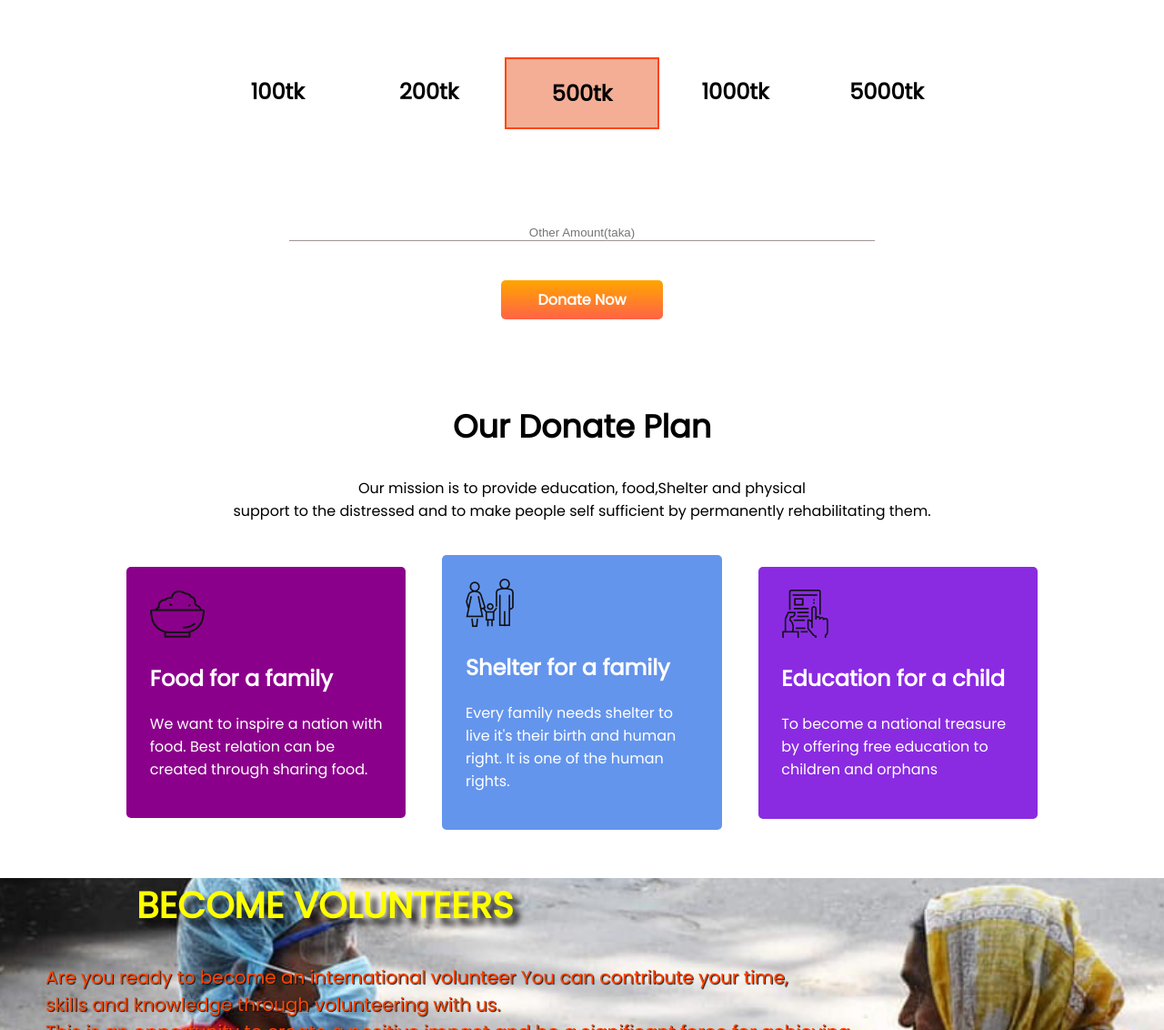
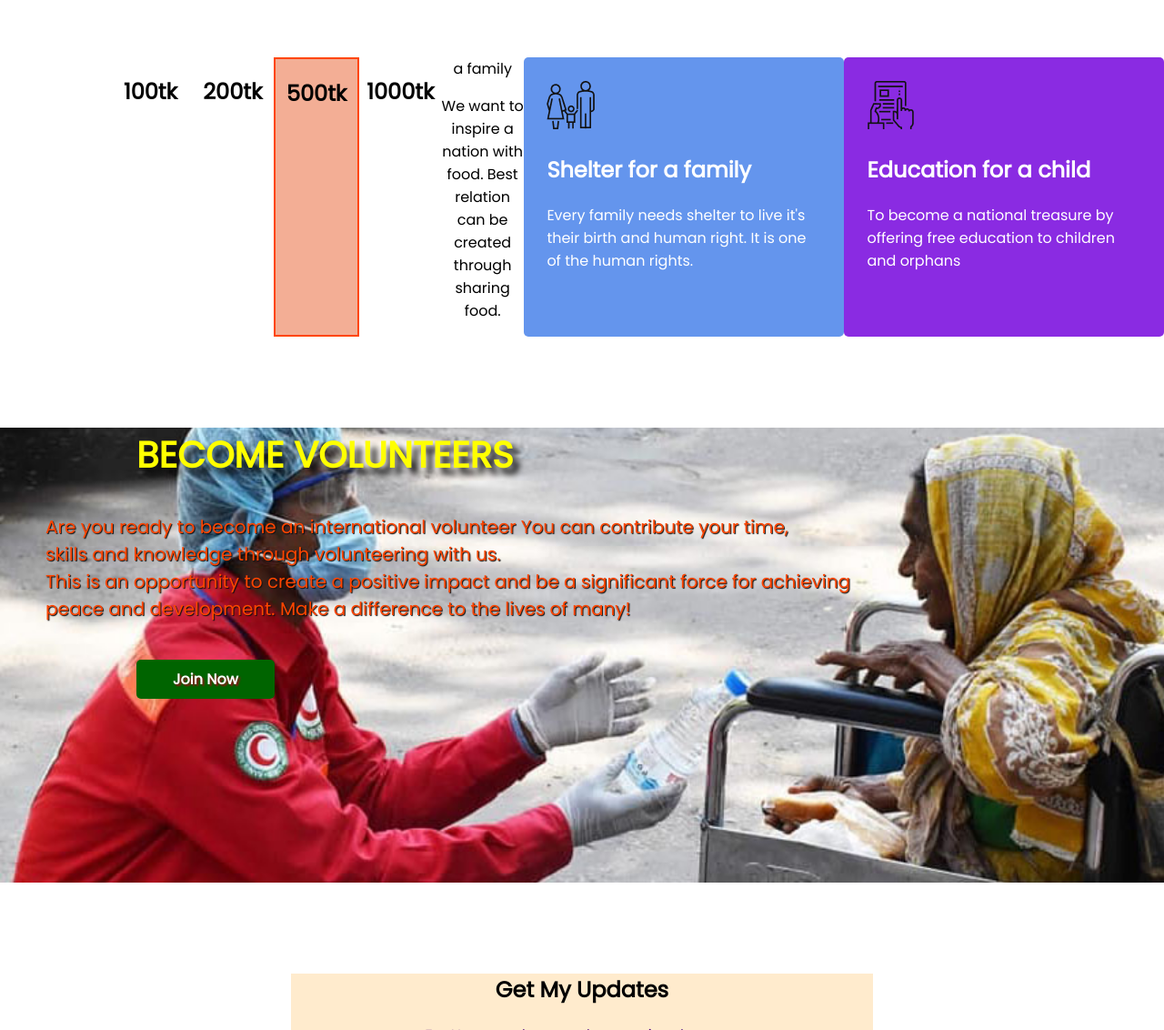
Before and after one commit to tonmay-26/donate-project, a plain HTML site: page index.html in a window 1280 px wide. Shown: the part 795-1927 px from the top of the page at 91% size. Drawn offline with Linux system fonts and the light colour scheme; a web font is replaced by a local one.

Commit message:
last modify

```diff
--- a/index.html
+++ b/index.html
@@ -19,7 +19,7 @@
             <h1 class="help-title">Let’s Help Those Who Are
                 More In Need</h1>
                 <p id="discribe">Our vision is to spread humanity, kindness and bring social justice.<br> We believe that good brings only more good and<br> everyone deserves to live in a peaceful environment.</p>
-                <a class="help" href="">Donet Now</a>
+                <a class="help" href="">Donate Now</a>
 
     </section>
     <section class="section_2">
@@ -47,27 +47,7 @@
     <h1>1000tk</h1>
 
     </div>
-    <div class="money">
-    <h1>5000tk</h1>
-
-    </div>
-    <div class="right-width"></div>
-    </section>
-    <div class="input22Div">
-    <input class="input22" type="text" placeholder="Other Amount(taka)">
-    </div>
-    <div class="set-bottom">
-    <a class="bottom-help" href="">Donate Now</a>
-    </div>
-    <section class="story">
-      <h1 id="font">Our Donate Plan</h1>
-        <p id="">Our mission is to provide education, food,Shelter and physical<br> support to the distressed and to make people self sufficient by permanently rehabilitating them.</p>
-     </section>
-        <section>
-        <div class="flexible-container">
-            <div class="help-food">
-                <img src="./food.png" alt="">
-                <h2>Food for a family</h2>
+    <div class="money"> a family</h2>
                 <p>We want to inspire a nation with food. Best relation can be created through sharing food.</p>
                 </div>
                 <div class="help-family">
--- a/style.css
+++ b/style.css
@@ -187,6 +187,7 @@ body{
 }
 .last-part p{
     color: white;
+
 }
 #sub{
     border: none;
```
